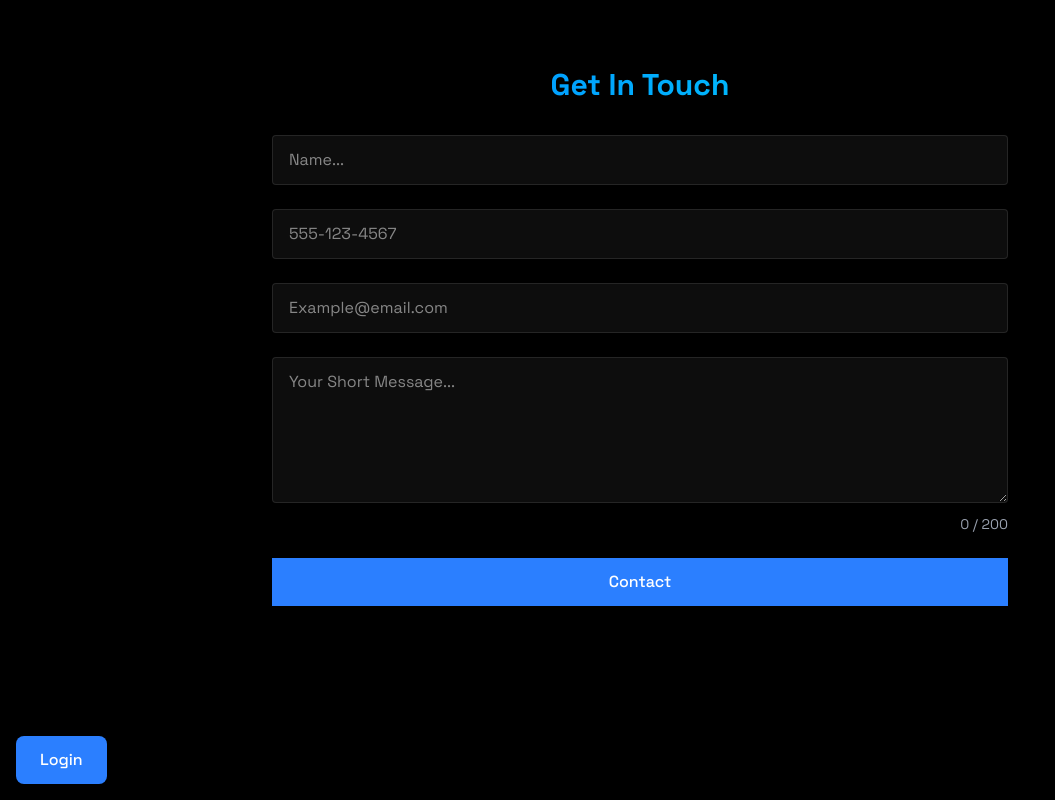
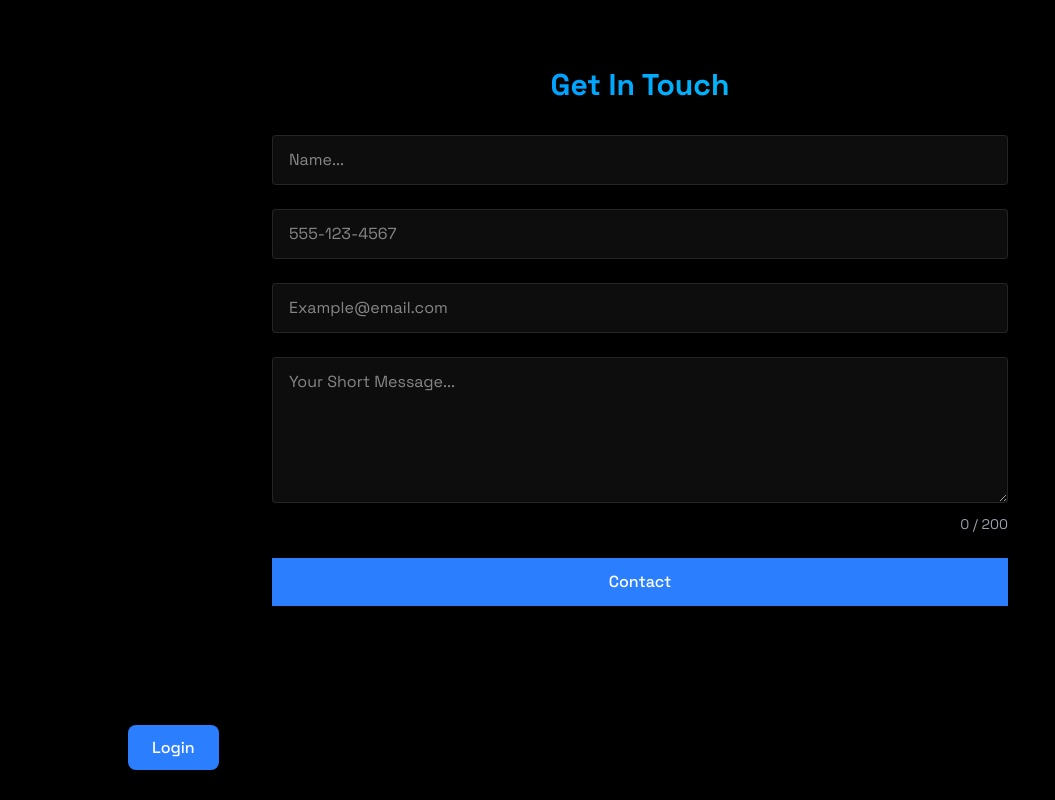
Before and after one commit to oolong-enterprises/portfolio-front, a React (Vite) app: page / in a window 1280 px wide. Shown: the part 2464-3264 px from the top of the page, without its empty margins (0-1055 px from the left). After the commit the page ends 3234 px from the top, so only its background shows below. Built offline with nearby package versions, Linux system fonts and the light colour scheme.

Commit message:
login button

```diff
--- a/src/components/LoginButton.jsx
+++ b/src/components/LoginButton.jsx
@@ -1,15 +1,26 @@
-import { Link } from "react-router-dom";
+import { Link, useNavigate } from "react-router-dom";
 import { useAuth } from "./AuthContext";
 
 const LoginButton = () => {
-  const { isLoggedIn } = useAuth();
+  const { isLoggedIn, logout } = useAuth();
+  const navigate = useNavigate();
+
+  const handleClick = (e) => {
+    if (isLoggedIn) {
+      e.preventDefault();
+      logout();
+    } else {
+      navigate("/login");
+    }
+  };
+
   return (
-    <div className="mt-auto flex justify-start pl-4 pb-4">
+    <div className="ml-[10vw]">
       <Link
-        to={isLoggedIn ? "/admin" : "/login"}
-        className="bg-blue-500 text-white py-3 px-6 font-medium transition relative overflow-hidden hover:-translate-y-0.5 hover:shadow-[0_0_15px_rgba(59,130,246,0.4)] rounded-lg"
-      >
-        {isLoggedIn ? "Admin" : "Login"}
+        to={isLoggedIn ? "/" : "/login"}
+        onClick={handleClick}
+        className="bg-blue-500 text-white py-3 px-6 font-medium transition relative overflow-hidden hover:-translate-y-0.5 hover:shadow-[0_0_15px_rgba(59,130,246,0.4)] rounded-lg">
+        {isLoggedIn ? "Log Out" : "Login"}
       </Link>
     </div>
   );
```
